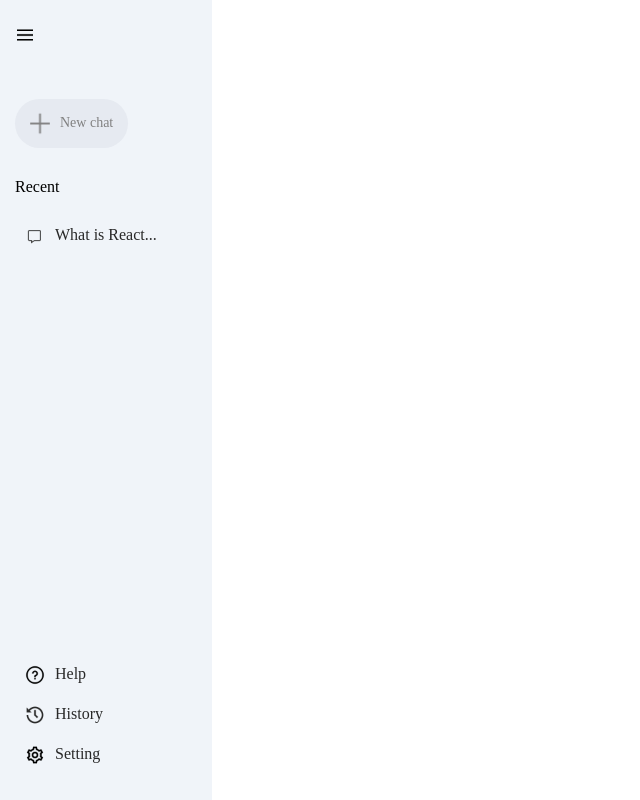
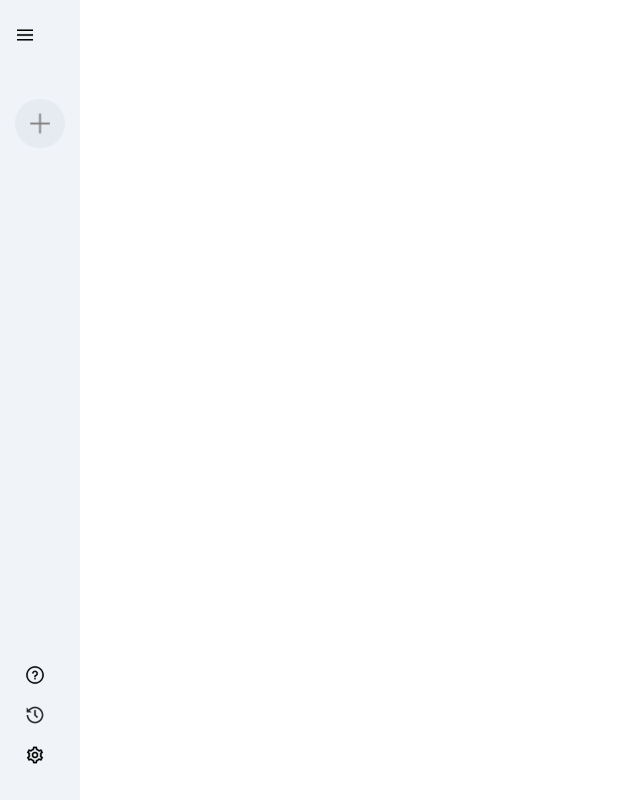
Before and after one commit to RMDilshanTharindu/geminiapp, a React (Create React App) app: page / in a window 1280 px wide. Shown: the whole page, without its empty margins (0-640 px from the left). Built offline with nearby package versions, Linux system fonts and the light colour scheme.

Commit message:
Add Functionality

```diff
--- a/src/Components/Sidebar/Sidebar.js
+++ b/src/Components/Sidebar/Sidebar.js
@@ -1,15 +1,20 @@
 import './Sidebar.css'
 import { assets } from '../../assets/assets'
+import { useState } from 'react'
 
 const Sidebar = () => {
+
+    const[extended,setExtended] = useState(false);
+
   return (
     <div className='sidebar'>
         <div className='top'>
-            <img className='menu' src={assets.menu_icon} alt='' /><br/>
+            <img onClick={()=>setExtended(pre=>!pre)} className='menu' src={assets.menu_icon} alt='' /><br/>
             <div className='new-chat'>
                 <img src={assets.plus_icon} alt='' />
-                <p>New chat</p>
+                {extended?<p>New chat</p>:null}
             </div>
+            {extended?
               <div className='recent'>
               <p className='recent-title'>Recent</p>
               <div className='recent-entry'>
@@ -17,20 +22,22 @@ const Sidebar = () => {
                    <p>What is React...</p>
               </div>
           </div>
+            :null }
+
         </div>
 
         <div className='bottom'>
             <div className='bottom-item recent-entry'>
                 <img src={assets.question_icon} alt='' />
-                <p>Help</p>
+                {extended?<p>Help</p>:null}
             </div>
             <div className='bottom-item recent-entry'>
                 <img src={assets.history_icon} alt='' />
-                <p>History</p>
+                {extended?<p>History</p>:null}
             </div>
             <div className='bottom-item recent-entry'>
                 <img src={assets.setting_icon} alt='' />
-                <p>Setting</p>
+                {extended?<p>Setting</p>:null}
             </div>
 
         </div>
```
Lines whose indentation alone changed are shown as unchanged.
